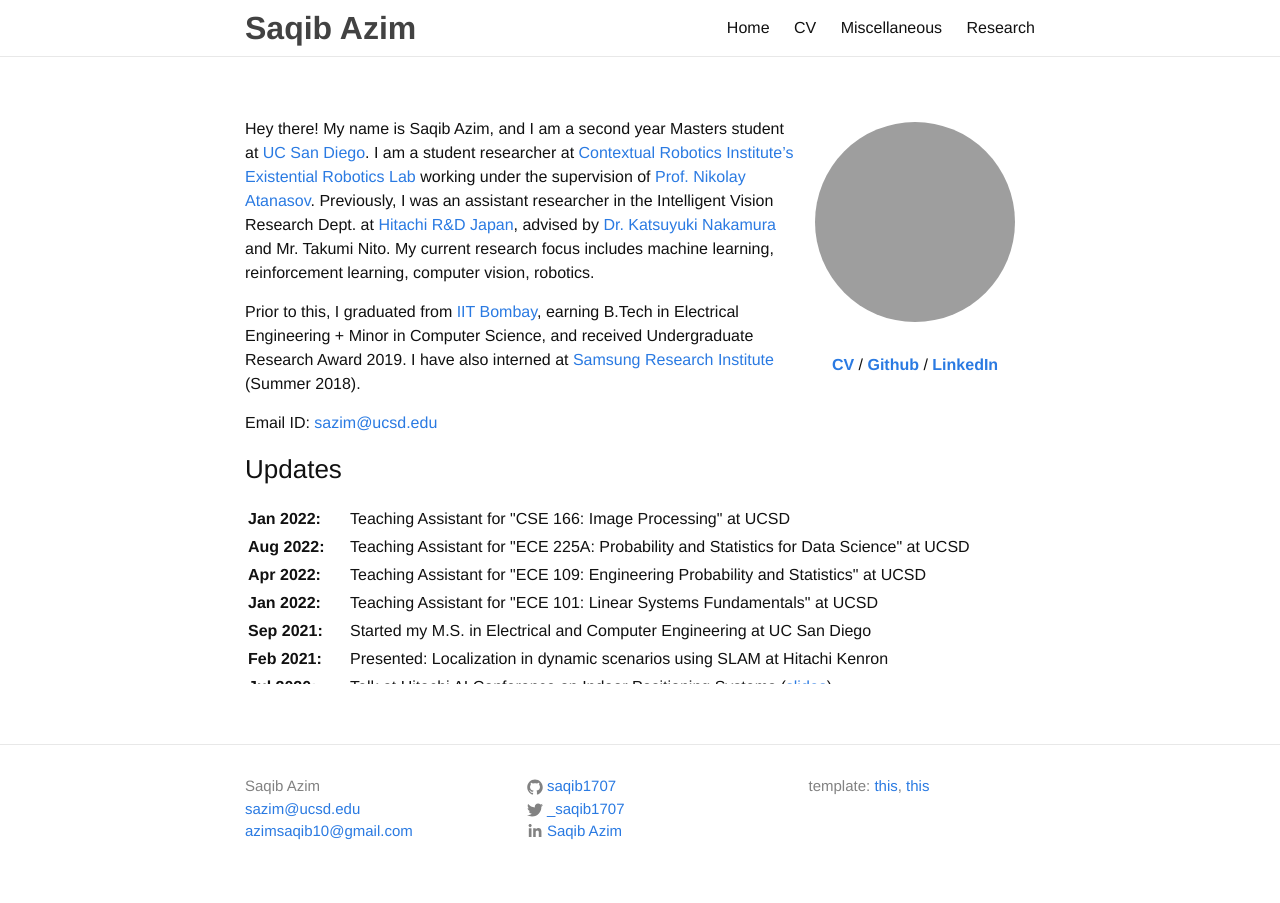
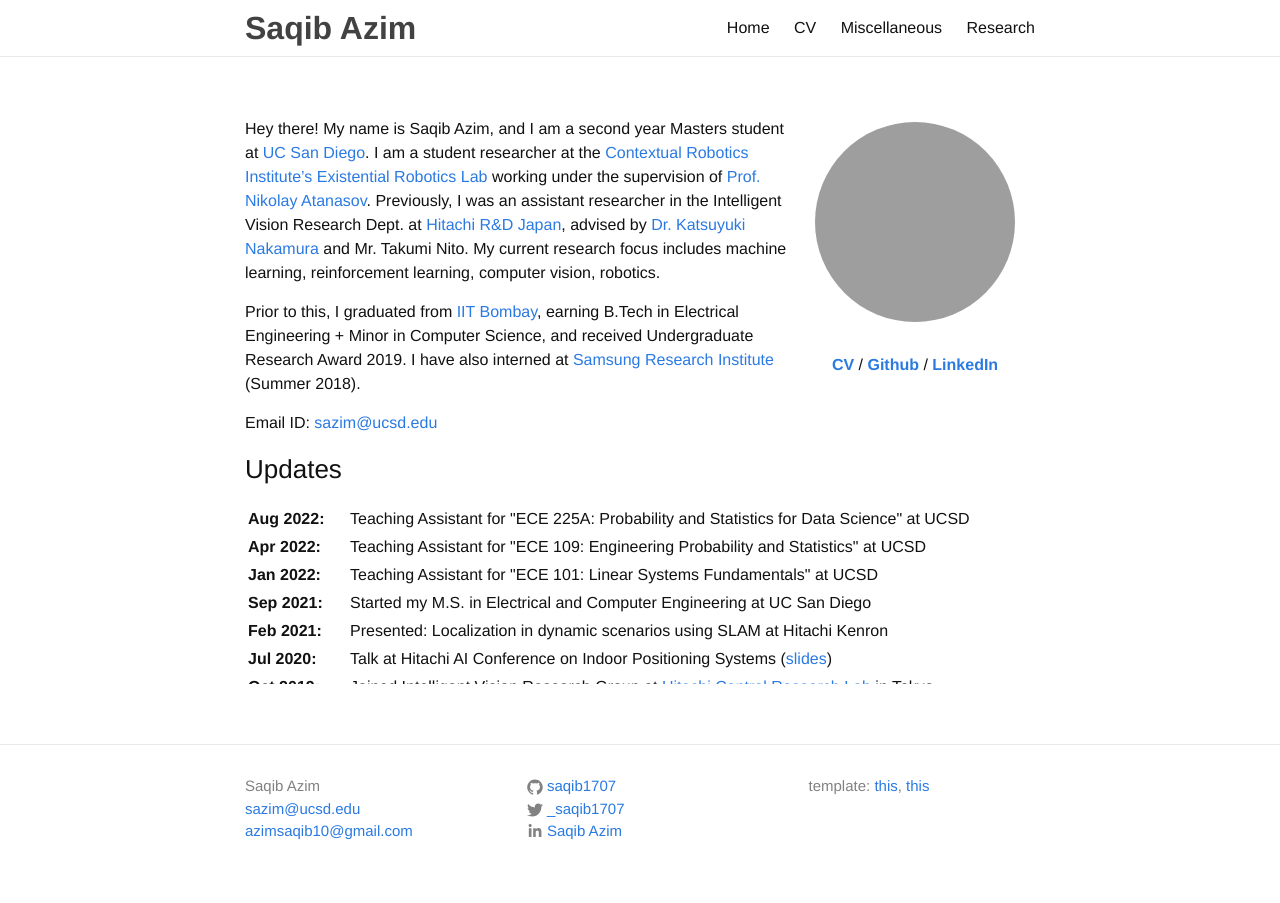
Before and after one commit to saqib1707/saqib1707.github.io, a Jekyll site: the page built from index.md, in a window 1280 px wide. Built offline with Jekyll 4.4.1, drawn with Linux system fonts in a browser that asks for light colours; comment, search, counter and statistics services are not loaded; grey boxes are pictures that could not be loaded.

Commit message:
updating update tab

```diff
--- a/index.md
+++ b/index.md
@@ -11,7 +11,7 @@
 	</div>
 </div>
 
-Hey there! My name is Saqib Azim, and I am a second year Masters student at [UC San Diego](https://jacobsschool.ucsd.edu/). I am a student researcher at [Contextual Robotics Institute's](https://contextualrobotics.ucsd.edu/) [Existential Robotics Lab](http://erl.ucsd.edu/) working under the supervision of [Prof. Nikolay Atanasov](https://natanaso.github.io/). Previously, I was an assistant researcher in the Intelligent Vision Research Dept. at [Hitachi R&D Japan](https://www.hitachi.com/rd/index.html), advised by [Dr. Katsuyuki Nakamura](https://jp.linkedin.com/in/katsuyuki-nakamura-19b9bb88) and Mr. Takumi Nito. My current research focus includes machine learning, reinforcement learning, computer vision, robotics.
+Hey there! My name is Saqib Azim, and I am a second year Masters student at [UC San Diego](https://jacobsschool.ucsd.edu/). I am a student researcher at the [Contextual Robotics Institute's](https://contextualrobotics.ucsd.edu/) [Existential Robotics Lab](http://erl.ucsd.edu/) working under the supervision of [Prof. Nikolay Atanasov](https://natanaso.github.io/). Previously, I was an assistant researcher in the Intelligent Vision Research Dept. at [Hitachi R&D Japan](https://www.hitachi.com/rd/index.html), advised by [Dr. Katsuyuki Nakamura](https://jp.linkedin.com/in/katsuyuki-nakamura-19b9bb88) and Mr. Takumi Nito. My current research focus includes machine learning, reinforcement learning, computer vision, robotics.
 
 Prior to this, I graduated from [IIT Bombay](https://www.iitb.ac.in/), earning B.Tech in Electrical Engineering + Minor in Computer Science, and received Undergraduate Research Award 2019. I have also interned at [Samsung Research Institute](https://research.samsung.com/sri-b) (Summer 2018).
 
@@ -38,7 +38,7 @@
 <table>
 <col width="100px">
 <col width="650px">
-<tr><td><b>Jan 2022:</b></td><td>Teaching Assistant for "CSE 166: Image Processing" at UCSD</td></tr>
+<!-- <tr><td><b>Jan 2022:</b></td><td>Teaching Assistant for "CSE 166: Image Processing" at UCSD</td></tr> -->
 <tr><td><b>Aug 2022:</b></td><td>Teaching Assistant for "ECE 225A: Probability and Statistics for Data Science" at UCSD</td></tr>
 <tr><td><b>Apr 2022:</b></td><td>Teaching Assistant for "ECE 109: Engineering Probability and Statistics" at UCSD</td></tr>
 <tr><td><b>Jan 2022:</b></td><td>Teaching Assistant for "ECE 101: Linear Systems Fundamentals" at UCSD</td></tr>
```
